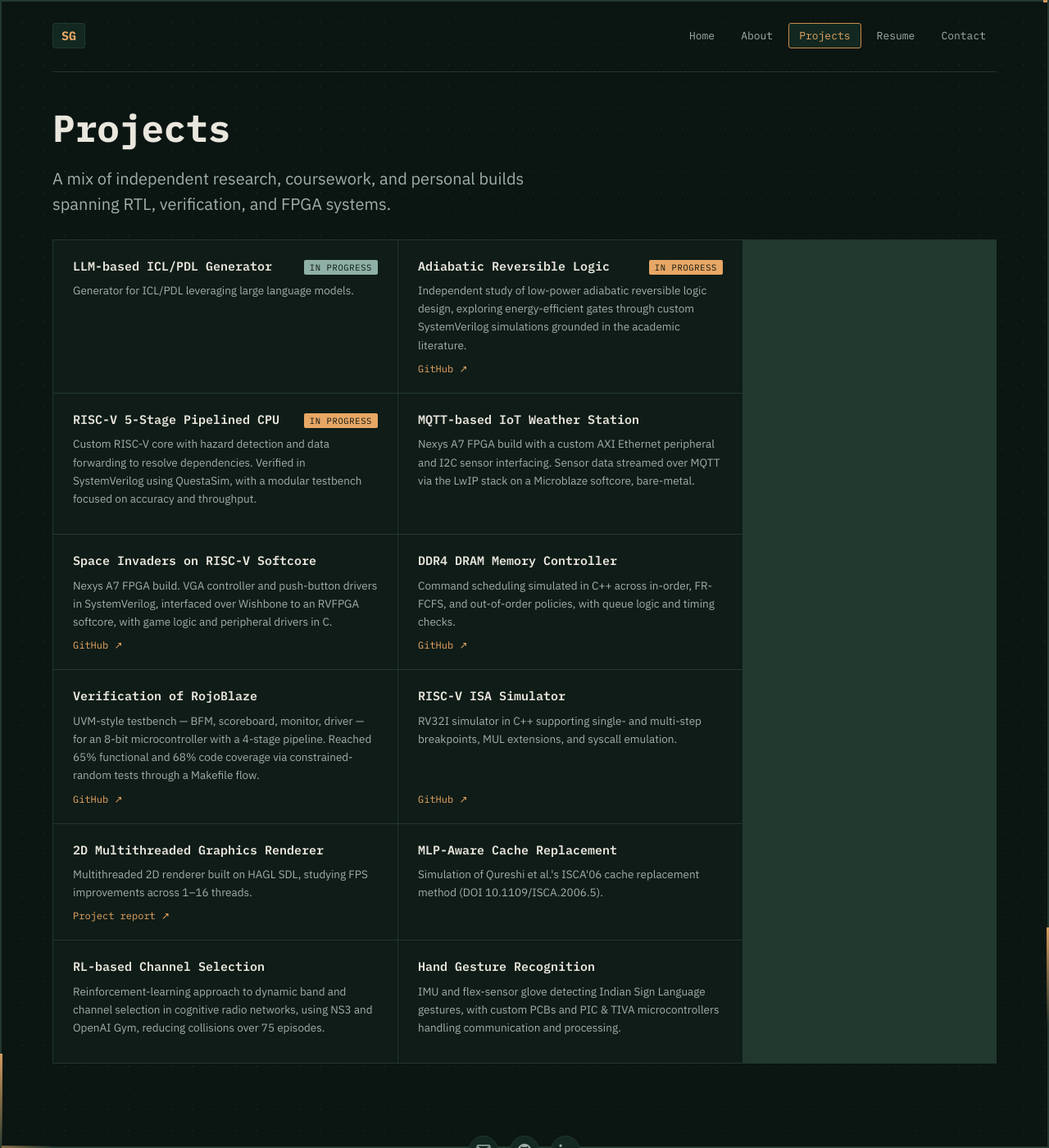
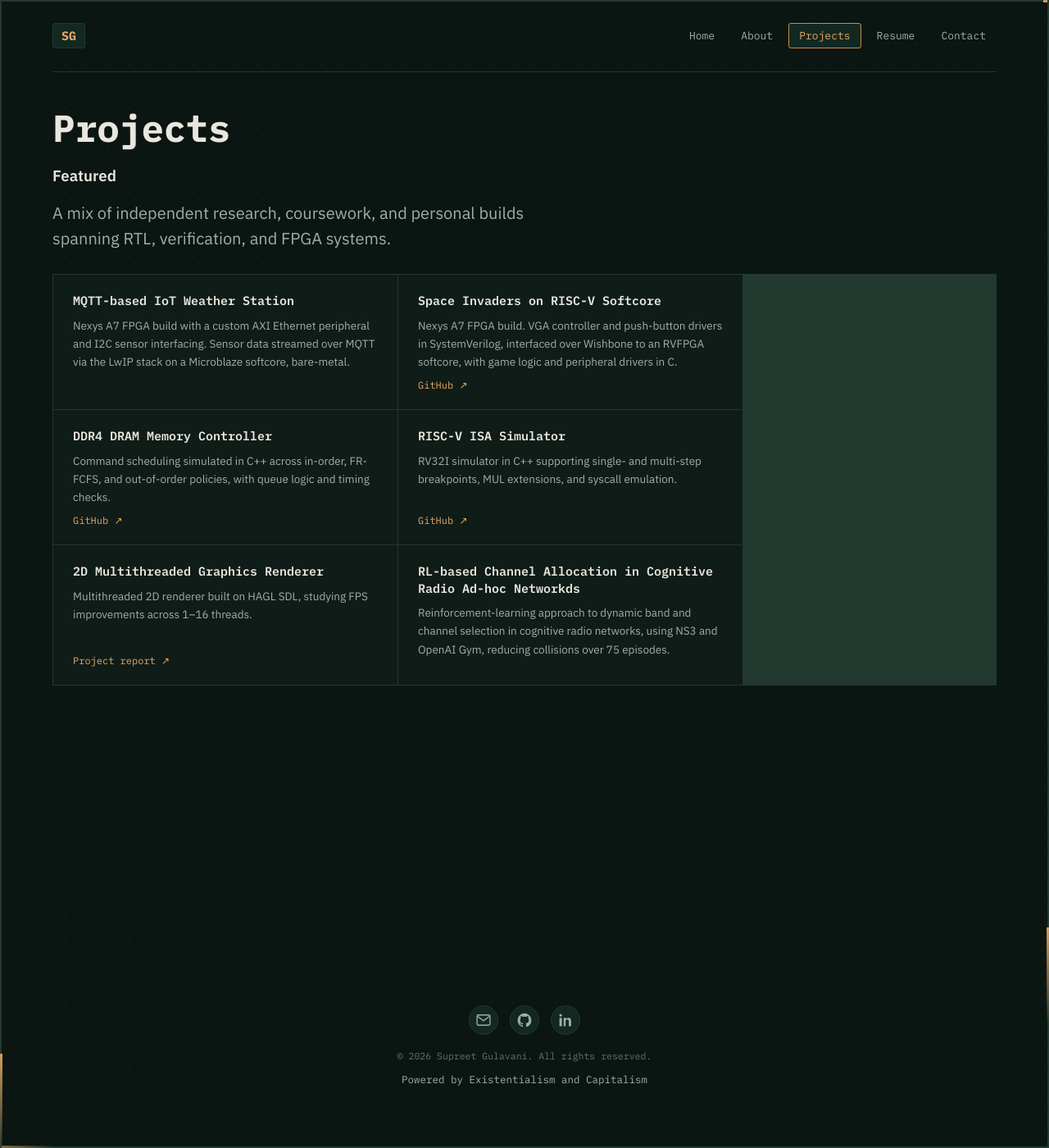
Before and after one commit to supreetgulavani/supreetgulavani.github.io, a Jekyll site: the page built from projects.md, in a window 1280 px wide and 1400 px high. Shown: the whole window at 82% size. Built offline with Jekyll 4.4.1, drawn with Linux system fonts in a browser that asks for light colours.

Commit message:
Remove some projects

```diff
--- a/projects.md
+++ b/projects.md
@@ -5,26 +5,27 @@ title: Projects
 
 
 <h1>Projects</h1>
+<h3>Featured</h3>
 <p class="role">A mix of independent research, coursework, and personal builds spanning RTL, verification, and FPGA systems.</p>
 
 <div class="proj-grid" style="margin-top:24px;">
 
-  <div class="proj">
-    <div class="proj-head"><h3>LLM-based ICL/PDL Generator</h3><span class="status">IN PROGRESS</span></div>
+<!--   <div class="proj">
+    <div class="proj-head"><h3>LLM-based ICL/PDL Generator</h3><span class="status wip">IN PROGRESS</span></div>
     <p>Generator for ICL/PDL leveraging large language models.</p>
-  </div>
+  </div> -->
 
-  <div class="proj">
+ <!--  <div class="proj">
     <div class="proj-head"><h3>Adiabatic Reversible Logic</h3><span class="status wip">IN PROGRESS</span></div>
     <p>Independent study of low-power adiabatic reversible logic design, exploring energy-efficient gates through custom SystemVerilog simulations grounded in the academic literature.</p>
-    <div class="links"><a href="https://github.com/YOUR-GITHUB" target="_blank">GitHub ↗</a></div>
-  </div>
+    <div class="links"><a href="https://github.com/supreetgulavani" target="_blank">GitHub ↗</a></div>
+  </div> -->
 
-  <div class="proj">
+<!--   <div class="proj">
     <div class="proj-head"><h3>RISC-V 5-Stage Pipelined CPU</h3><span class="status wip">IN PROGRESS</span></div>
     <p>Custom RISC-V core with hazard detection and data forwarding to resolve dependencies. Verified in SystemVerilog using QuestaSim, with a modular testbench focused on accuracy and throughput.</p>
   </div>
-
+ -->
   <div class="proj">
     <div class="proj-head"><h3>MQTT-based IoT Weather Station</h3></div>
     <p>Nexys A7 FPGA build with a custom AXI Ethernet peripheral and I2C sensor interfacing. Sensor data streamed over MQTT via the LwIP stack on a Microblaze softcore, bare-metal.</p>
@@ -33,25 +34,25 @@ title: Projects
   <div class="proj">
     <div class="proj-head"><h3>Space Invaders on RISC-V Softcore</h3></div>
     <p>Nexys A7 FPGA build. VGA controller and push-button drivers in SystemVerilog, interfaced over Wishbone to an RVFPGA softcore, with game logic and peripheral drivers in C.</p>
-    <div class="links"><a href="https://github.com/YOUR-GITHUB" target="_blank">GitHub ↗</a></div>
+    <div class="links"><a href="https://github.com/supreetgulavani" target="_blank">GitHub ↗</a></div>
   </div>
 
   <div class="proj">
     <div class="proj-head"><h3>DDR4 DRAM Memory Controller</h3></div>
     <p>Command scheduling simulated in C++ across in-order, FR-FCFS, and out-of-order policies, with queue logic and timing checks.</p>
-    <div class="links"><a href="https://github.com/YOUR-GITHUB" target="_blank">GitHub ↗</a></div>
+    <div class="links"><a href="https://github.com/supreetgulavani" target="_blank">GitHub ↗</a></div>
   </div>
 
-  <div class="proj">
+<!--   <div class="proj">
     <div class="proj-head"><h3>Verification of RojoBlaze</h3></div>
     <p>UVM-style testbench — BFM, scoreboard, monitor, driver — for an 8-bit microcontroller with a 4-stage pipeline. Reached 65% functional and 68% code coverage via constrained-random tests through a Makefile flow.</p>
-    <div class="links"><a href="https://github.com/YOUR-GITHUB" target="_blank">GitHub ↗</a></div>
-  </div>
+    <div class="links"><a href="https://github.com/supreetgulavani" target="_blank">GitHub ↗</a></div>
+  </div> -->
 
   <div class="proj">
     <div class="proj-head"><h3>RISC-V ISA Simulator</h3></div>
     <p>RV32I simulator in C++ supporting single- and multi-step breakpoints, MUL extensions, and syscall emulation.</p>
-    <div class="links"><a href="https://github.com/YOUR-GITHUB" target="_blank">GitHub ↗</a></div>
+    <div class="links"><a href="https://github.com/supreetgulavani" target="_blank">GitHub ↗</a></div>
   </div>
 
   <div class="proj">
@@ -60,19 +61,19 @@ title: Projects
     <div class="links"><a href="#">Project report ↗</a></div>
   </div>
 
-  <div class="proj">
+<!--   <div class="proj">
     <div class="proj-head"><h3>MLP-Aware Cache Replacement</h3></div>
     <p>Simulation of Qureshi et al.'s ISCA'06 cache replacement method (DOI 10.1109/ISCA.2006.5).</p>
-  </div>
+  </div> -->
 
   <div class="proj">
-    <div class="proj-head"><h3>RL-based Channel Selection</h3></div>
+    <div class="proj-head"><h3>RL-based Channel Allocation in Cognitive Radio Ad-hoc Networkds</h3></div>
     <p>Reinforcement-learning approach to dynamic band and channel selection in cognitive radio networks, using NS3 and OpenAI Gym, reducing collisions over 75 episodes.</p>
   </div>
 
-  <div class="proj">
+<!--   <div class="proj">
     <div class="proj-head"><h3>Hand Gesture Recognition</h3></div>
     <p>IMU and flex-sensor glove detecting Indian Sign Language gestures, with custom PCBs and PIC &amp; TIVA microcontrollers handling communication and processing.</p>
-  </div>
+  </div> -->
 
 </div>
```
